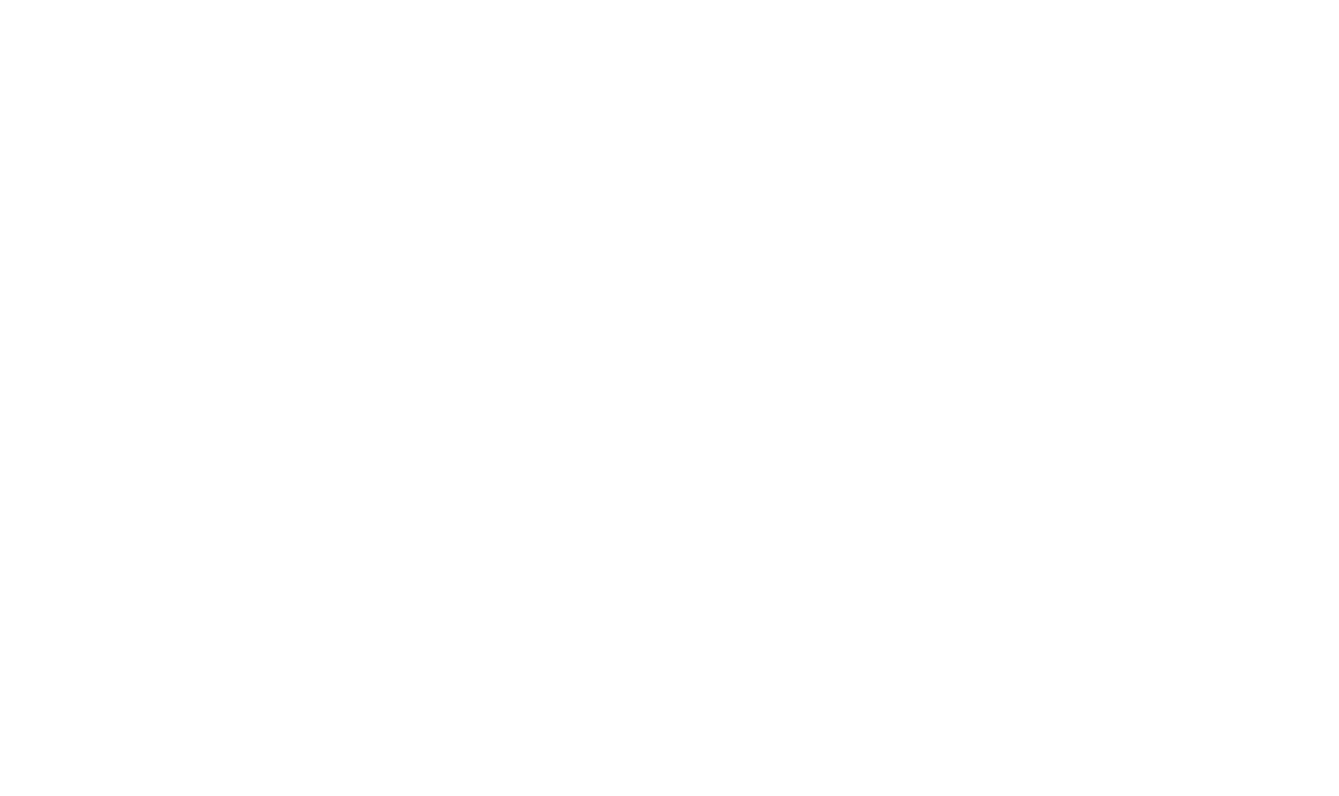
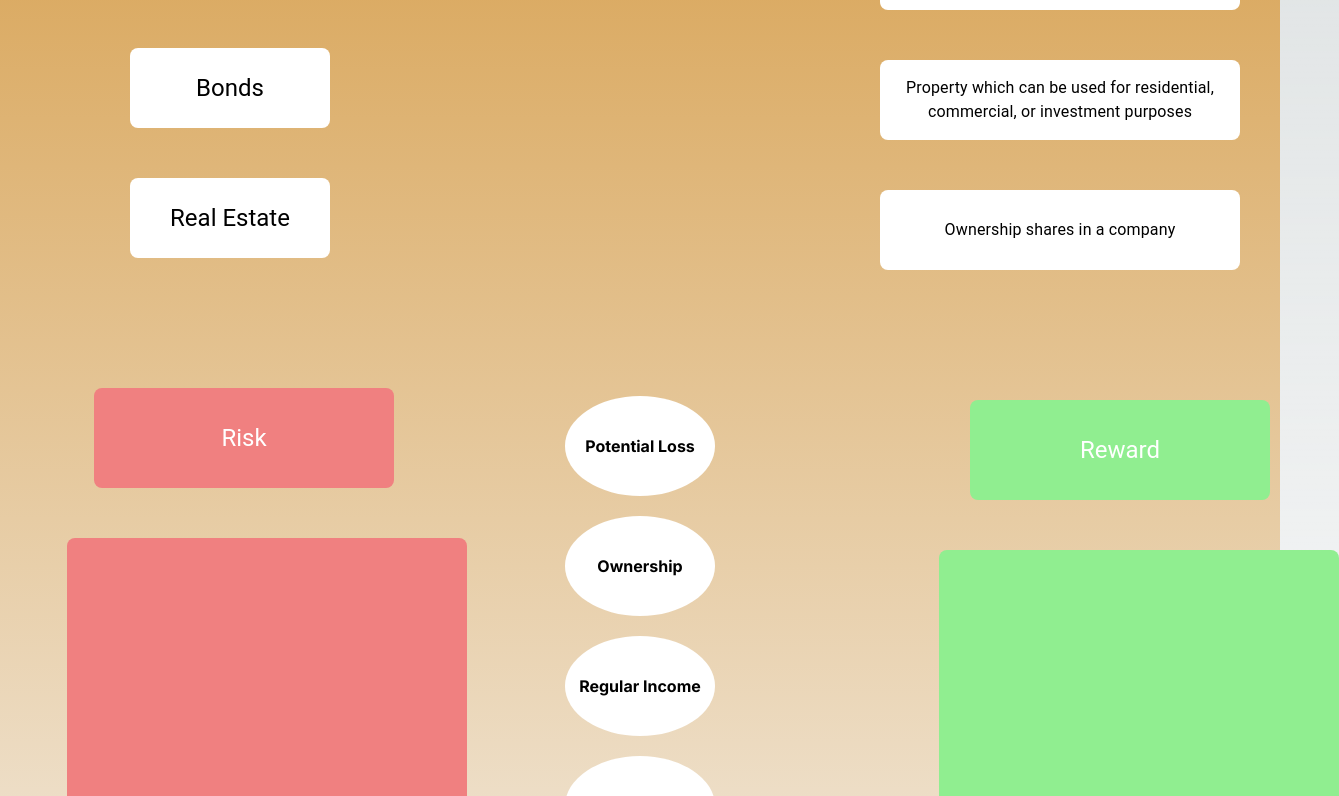
Before and after one commit to PaulaFregene/Capital-Quest-24, a Next.js app in the folder capital-quest/: page /investing in a window 1280 px wide. Before the commit this address had no page. Shown: the part 504-1300 px from the top of the page, 1339 px wide, since content can reach past the window. Before the commit the page ends 800 px from the top, so only its background shows below. Built offline with nearby package versions, Linux system fonts and the light colour scheme.

Commit message:
investing update

```diff
--- a/capital-quest/package.json
+++ b/capital-quest/package.json
@@ -17,6 +17,8 @@
     "next": "14.2.5",
     "react": "^18",
     "react-confetti": "^6.1.0",
+    "react-dnd": "^16.0.1",
+    "react-dnd-html5-backend": "^16.0.1",
     "react-dom": "^18",
     "react-native-confetti-cannon": "^1.5.2",
     "react-router-dom": "^6.26.0",
--- a/capital-quest/src/app/game_home/page.js
+++ b/capital-quest/src/app/game_home/page.js
@@ -133,13 +133,15 @@
         ></div>
 
         {/* Circle 5 */}
+        <Link href="/investing" passHref>
         <Button variant="contained"
-          className="w-circle-lg h-circle-lg rounded-full bg-blue-900 flex items-center justify-center absolute"
-          style={{ right: '15%', top: '90%' }}
-          onClick={() => handleClick('Investing')}
-        >
-          <span className="text-white font-bold">Investing</span>
+        className="w-circle-lg h-circle-lg rounded-full bg-blue-900 flex items-center justify-center absolute"
+        style={{ right: '15%', top: '90%' }}
+        onClick={() => handleClick('Investing')}
+       >
+        <span className="text-white font-bold">Investing</span>
         </Button>
+      </Link>
       </div>
 
       <div className="flex justify-center mt-auto">
--- /dev/null
+++ b/capital-quest/src/app/investing/page.js
@@ -0,0 +1,105 @@
+"use client";
+
+import Typography from '@mui/material/Typography';
+import Header from '@/components/Header'; // Adjust path if needed
+
+export default function Investing() {
+  return (
+    <div style={{ backgroundImage: 'linear-gradient(#D08C27, #F6F6F6)', minHeight: '100vh' }}>
+      <Header />
+      <div style={{ minHeight: '100vh', padding: '20px', position: 'relative' }}>
+        {/* Centering the title */}
+        <div style={{ textAlign: 'center', marginBottom: '20px' }}>
+          <Typography variant="h1" style={{ color: 'white' }}>
+            Investing
+          </Typography>
+        </div>
+
+        <div style={{ display: 'flex', justifyContent: 'space-between', padding: '20px' }}>
+          {/* Left Side */}
+          <div style={{ display: 'flex', flexDirection: 'column', gap: '50px', width: '30%' }}>
+            <div style={{ padding: '10px', backgroundColor: 'white', borderRadius: '8px', minHeight: '80px', width: '200px', marginLeft: '25%', display: 'flex', alignItems: 'center', justifyContent: 'center' }}>
+              <Typography variant="h5" style={{ color: 'black', textAlign: 'center' }}>Stocks</Typography>
+            </div>
+            <div style={{ padding: '10px', backgroundColor: 'white', borderRadius: '8px', minHeight: '80px', width: '200px', marginLeft: '25%', display: 'flex', alignItems: 'center', justifyContent: 'center' }}>
+              <Typography variant="h5" style={{ color: 'black', textAlign: 'center' }}>Bonds</Typography>
+            </div>
+            <div style={{ padding: '10px', backgroundColor: 'white', borderRadius: '8px', minHeight: '80px', width: '200px', marginLeft: '25%', display: 'flex', alignItems: 'center', justifyContent: 'center' }}>
+              <Typography variant="h5" style={{ color: 'black', textAlign: 'center' }}>Real Estate</Typography>
+            </div>
+
+            {/* Risk Section */}
+            <div style={{ padding: '20px', backgroundColor: 'lightcoral', borderRadius: '8px', minHeight: '100px', width: '300px', marginLeft: '15%', display: 'flex', alignItems: 'center', justifyContent: 'center', marginTop: '80px' }}>
+              <Typography variant="h5" style={{ color: 'white', textAlign: 'center' }}>Risk</Typography>
+            </div>
+
+            {/* Long Rectangle Below Risk */}
+            <div style={{ padding: '20px', backgroundColor: 'lightcoral', borderRadius: '8px', minHeight: '600px', width: '400px', marginLeft: '7.5%', display: 'flex', alignItems: 'center', justifyContent: 'center' }}>
+              {/* Content or placeholder */}
+            </div>
+          </div>
+
+          {/* Right Side */}
+          <div style={{ display: 'flex', flexDirection: 'column', gap: '50px', width: '30%' }}>
+            <div style={{ padding: '10px', backgroundColor: 'white', borderRadius: '8px', minHeight: '80px', display: 'flex', alignItems: 'center', justifyContent: 'center' }}>
+              <Typography variant="body1" style={{ color: 'black', textAlign: 'center' }}>
+                Debt security issued by government/corporation intended to be paid back with interest
+              </Typography>
+            </div>
+            <div style={{ padding: '10px', backgroundColor: 'white', borderRadius: '8px', minHeight: '80px', display: 'flex', alignItems: 'center', justifyContent: 'center' }}>
+              <Typography variant="body1" style={{ color: 'black', textAlign: 'center' }}>
+                Property which can be used for residential, commercial, or investment purposes
+              </Typography>
+            </div>
+            <div style={{ padding: '10px', backgroundColor: 'white', borderRadius: '8px', minHeight: '80px', display: 'flex', alignItems: 'center', justifyContent: 'center' }}>
+              <Typography variant="body1" style={{ color: 'black', textAlign: 'center' }}>
+                Ownership shares in a company
+              </Typography>
+            </div>
+
+            {/* Reward Section */}
+            <div style={{ padding: '20px', backgroundColor: 'lightgreen', borderRadius: '8px', minHeight: '100px', width: '300px', marginLeft: '25%', display: 'flex', alignItems: 'center', justifyContent: 'center', marginTop: '80px' }}>
+              <Typography variant="h5" style={{ color: 'white', textAlign: 'center' }}>Reward</Typography>
+            </div>
+
+            {/* Long Rectangle Below Reward */}
+            <div style={{ padding: '20px', backgroundColor: 'lightgreen', borderRadius: '8px', minHeight: '600px', width: '400px', marginLeft: '16.5%', display: 'flex', alignItems: 'center', justifyContent: 'center' }}>
+              {/* Content or placeholder */}
+            </div>
+          </div>
+        </div>
+
+        {/* Vertical Stack of Circles */}
+        <div style={{
+          display: 'flex',
+          flexDirection: 'column',
+          position: 'absolute',
+          left: 'calc(20% + 30%)', // Align with the right side of the Risk and Reward sections
+          transform: 'translateX(-50%)',
+          top: 'calc(-10% + 55%)', // Align with the top of the Risk section
+          gap: '20px',
+        }}>
+          {['Potential Loss', 'Ownership', 'Regular Income', 'Inflation', 'Rental Income', 'Maintenance'].map((text, index) => (
+            <div
+              key={index}
+              style={{
+                width: '150px', // Oval width
+                height: '100px', // Oval height
+                borderRadius: '50%',
+                backgroundColor: 'white',
+                display: 'flex',
+                alignItems: 'center',
+                justifyContent: 'center',
+                color: 'black',
+                fontWeight: 'bold',
+                textAlign: 'center',
+              }}
+            >
+              {text}
+            </div>
+          ))}
+        </div>
+      </div>
+    </div>
+  );
+}
```
Also changed, not shown: 1 other file (tests, documents, lock files or other folders).
